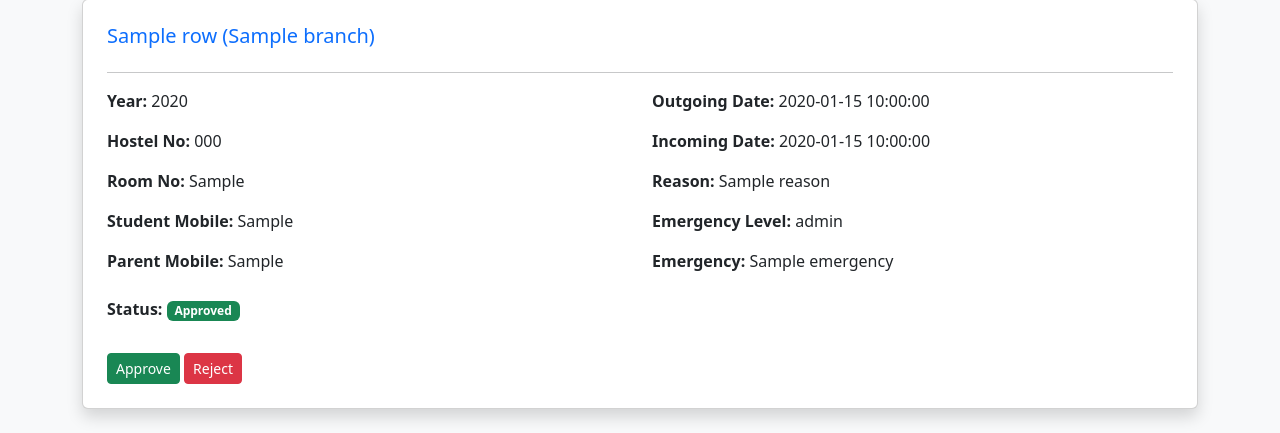
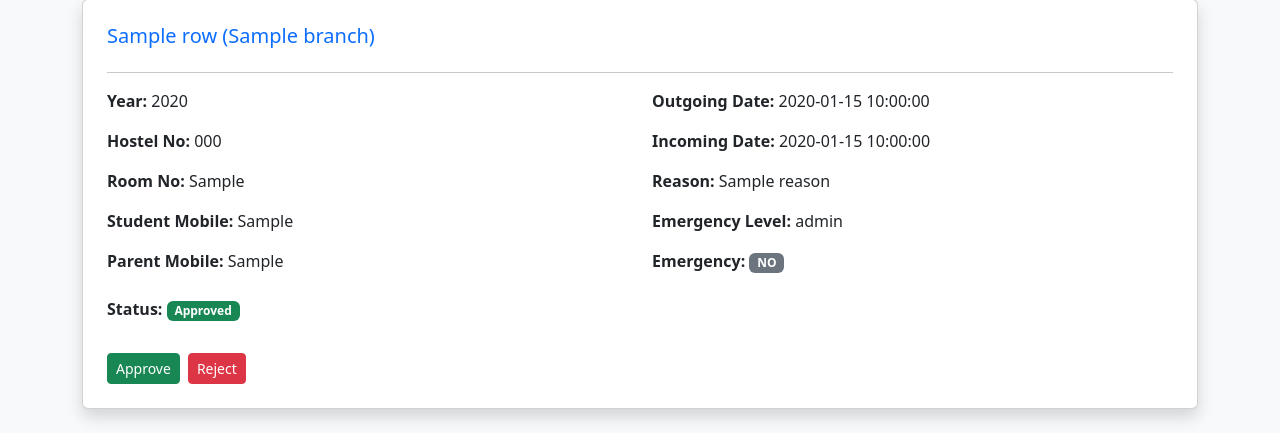
Before and after one commit to sakshi2025-arch/hostel-permission-system, a Flask app: template templates/chief.html in a window 1280 px wide. Shown: the part 373-806 px from the top of the page. Run offline with Flask 3, Linux system fonts and the light colour scheme; the template is opened without the code that fills it: most values are stand-ins (such as "Sample title", 1, 10 or a date in 2020).

Commit message:
Updated chief panel UI and emergency badge

```diff
--- a/templates/chief.html
+++ b/templates/chief.html
@@ -92,7 +92,24 @@
                     <p><b>Incoming Date:</b> {{ row['incoming_date'] }}</p>
                     <p><b>Reason:</b> {{ row['reason'] }}</p>
                     <p><b>Emergency Level:</b> {{ row['emergency_level'] }}</p>
-                    <p><b>Emergency:</b> {{ row['emergency'] }}</p>
+                    <p>
+    <b>Emergency:</b>
+
+    {% if row['emergency'] == 'YES' %}
+
+        <span class="badge bg-danger">
+            YES
+        </span>
+
+    {% else %}
+
+        <span class="badge bg-secondary">
+            NO
+        </span>
+
+    {% endif %}
+
+</p>
                 </div>
 
             </div>
@@ -112,7 +129,7 @@
                 {% endif %}
             </p>
 
-            <div class="mt-3">
+            <div class="mt-3 d-flex gap-2">
                 <a href="/approve/{{ row['id'] }}" class="btn btn-success btn-sm">
                     Approve
                 </a>
```
Also changed, not shown: hostel.db.
